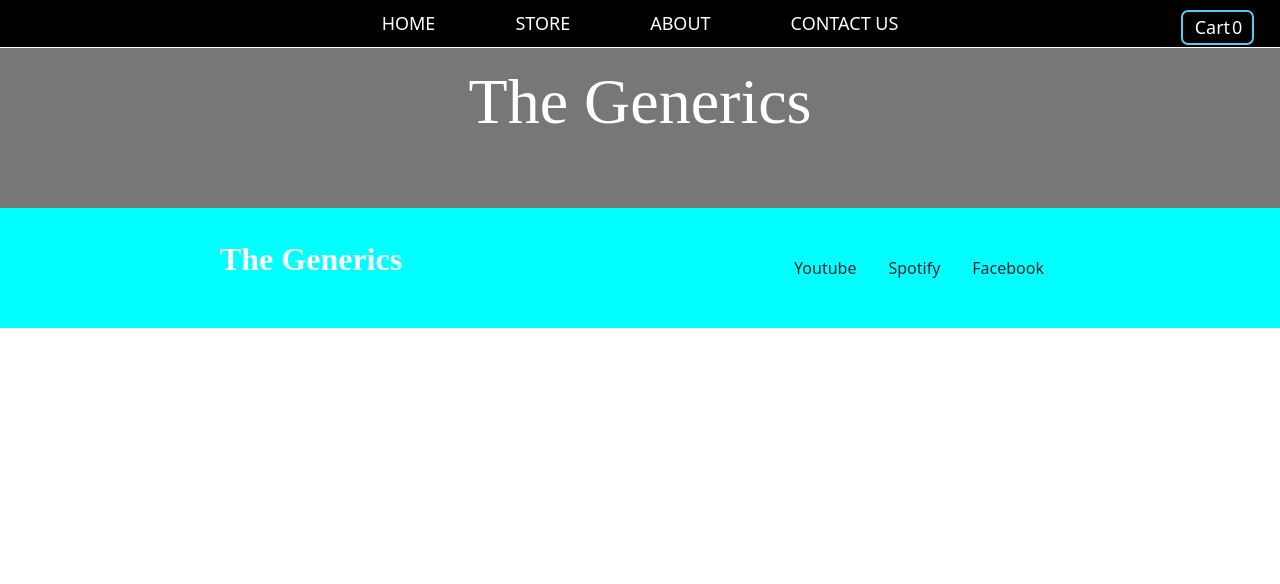
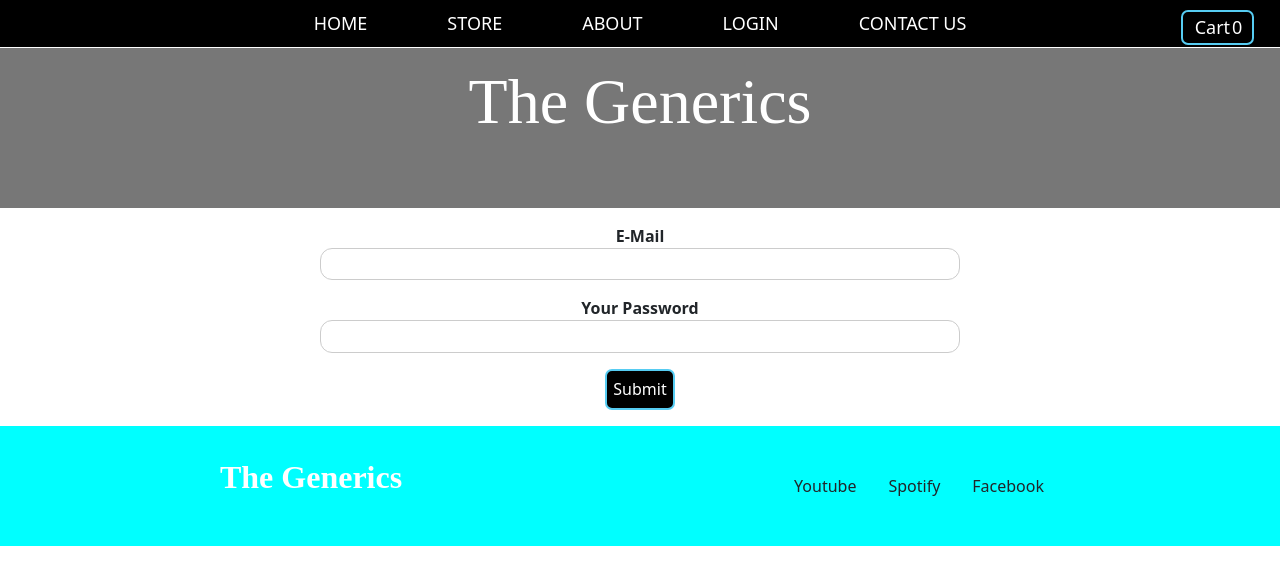
Before and after one commit to Ritukalpa99/reactjs-projects, a React (Create React App) app in the folder Ecommerce/: page /login in a window 1280 px wide. Shown: the top 584 px of the page. Built offline with nearby package versions, Linux system fonts and the light colour scheme.

Commit message:
login task done

```diff
--- a/Ecommerce/src/App.js
+++ b/Ecommerce/src/App.js
@@ -8,6 +8,8 @@ import ContactUs from "./components/Contact/ContactUs";
 import ProductDetails from "./components/Content/Products/ProductDetails";
 import { useState } from "react";
 import { CartProvider } from "./store/cart-context";
+import Login from "./components/Login/Login";
+import { AuthContextProvide } from "./store/auth-context";
 import { BrowserRouter as Router, Routes, Route } from "react-router-dom";
 const productsArr = [
 	{
@@ -48,18 +50,27 @@ const App = () => {
 	};
 	return (
 		<CartProvider>
+			<AuthContextProvide>
 				<Router>
 					<Header onShowCart={showCartHandler} />
 					{isCartOpen && <Cart onClose={hideCartHandler} />}
 					<Routes>
-					<Route path="/" element={<Content items={productsArr} />} />
+						<Route
+							path="/"
+							element={<Content items={productsArr} />}
+						/>
 						<Route path="/about" element={<About />} />
 						<Route path="/home" element={<Home />} />
+						<Route path="/login" element={<Login />} />
 						<Route path="/contact" element={<ContactUs />} />
-					<Route path="/product-detail/:Id" element={<ProductDetails items={productsArr}/>}/>
+						<Route
+							path="/product-detail/:Id"
+							element={<ProductDetails items={productsArr} />}
+						/>
 					</Routes>
 					<Footer />
 				</Router>
+			</AuthContextProvide>
 		</CartProvider>
 	);
 };
--- a/Ecommerce/src/components/Header/Nav.js
+++ b/Ecommerce/src/components/Header/Nav.js
@@ -1,14 +1,14 @@
-import classes from "./Nav.module.css"
+import classes from "./Nav.module.css";
 import { NavLink } from "react-router-dom";
 import { useContext } from "react";
 import CartContext from "../../store/cart-context";
 const Nav = (props) => {
-
 	const cartCtx = useContext(CartContext);
 
 	const itemsCount = cartCtx.cartItems.length;
 
-    return <ul className={classes['nav-list']}>
+	return (
+		<ul className={classes["nav-list"]}>
 			<li>
 				{/* <a href="/">Home</a> */}
 				<NavLink to="/home">HOME</NavLink>
@@ -25,6 +25,9 @@ const Nav = (props) => {
 				{/* <Link href="/about">ABOUT</Link> */}
 			</li>
 			<li>
+				<NavLink to="/login">LOGIN</NavLink>
+			</li>
+			<li>
 				<NavLink to="/contact">CONTACT US</NavLink>
 			</li>
 			<div className={classes["cart-holder"]} onClick={props.onClick}>
@@ -32,6 +35,7 @@ const Nav = (props) => {
 				<span>{itemsCount}</span>
 			</div>
 		</ul>
-}
+	);
+};
 
 export default Nav;
--- /dev/null
+++ b/Ecommerce/src/components/Login/Login.js
@@ -0,0 +1,68 @@
+import AuthContext from "../../store/auth-context";
+import classes from "./Login.module.css";
+import { useRef, useContext } from "react";
+const Login = () => {
+	const emailRef = useRef("");
+	const passwordRef = useRef("");
+
+	const authCtx = useContext(AuthContext);
+
+	const authenticateUser = async (enteredEmail, enteredPassword) => {
+		const url = `https://identitytoolkit.googleapis.com/v1/accounts:signInWithPassword?key=AIzaSyAkB-O7HrlKHlMd86xHpMOhh2U7L8SJMhk`;
+		try {
+			const response = await fetch(url, {
+				method: "POST",
+				body: JSON.stringify({
+					email: enteredEmail,
+					password: enteredPassword,
+					returnSecutedToken: true,
+				}),
+				headers: {
+					"Content-Type": "application/json",
+				},
+			});
+
+			const data = await response.json();
+			if (response.ok) {
+				authCtx.login(data.idToken);
+			} else {
+				let errorMessage = "Auth Failed!";
+				throw new Error(errorMessage);
+			}
+		} catch (err) {
+			alert(err.message);
+		}
+	};
+
+	const submitHandler = (event) => {
+		event.preventDefault();
+
+		const enteredEmail = emailRef.current.value;
+		const enteredPassword = passwordRef.current.value;
+		authenticateUser(enteredEmail, enteredPassword);
+		// alert(`You details are ${enteredEmail}, ${enteredPassword}`);
+	};
+	return (
+		<form onSubmit={submitHandler}>
+			<div className={classes.control}>
+				<lable htmlFor="email">E-Mail</lable>
+				<input type="email" id="mail" required ref={emailRef} />
+			</div>
+			<div className={classes.control}>
+				<lable htmlFor="password">Your Password</lable>
+				<input
+					type="password"
+					id="password"
+					required
+					minLength="7"
+					ref={passwordRef}
+				/>
+			</div>
+			<button type="submit" className={classes.submit}>
+				Submit{" "}
+			</button>
+		</form>
+	);
+};
+
+export default Login;
--- /dev/null
+++ b/Ecommerce/src/components/Login/Login.module.css
@@ -0,0 +1,38 @@
+.control {
+    margin: 1rem 0;
+  }
+
+.control lable {
+    display: block;
+    width: 100%;
+    font-weight: bold;
+    left: 100px;
+    text-align: center;
+}
+
+  .control input {
+    display: block;
+    width: 50%;
+    margin: 0 auto;
+    font: inherit;
+    padding: 0.2rem;
+    border-radius: 12px;
+    border: 1px solid #ccc;
+  }
+
+  .control input:focus{
+    outline: none;
+    border-color: #230052;
+  }
+
+.submit {
+    display: block;
+    /* width: 50%; */
+    margin: 0 auto;
+    padding: 0.4rem;
+    margin-bottom: 1rem;
+    border: 2px solid #56CCF2;
+    border-radius: 7px;
+    background-color: black;
+    color:  white;
+  }
--- /dev/null
+++ b/Ecommerce/src/store/auth-context.js
@@ -0,0 +1,32 @@
+import React, {useState} from 'react';
+
+const AuthContext = React.createContext({
+    token: "",
+    isLoggedIn : false,
+    login : (token) =>{},
+    logout:() => {}
+})
+
+export const AuthContextProvide = (props) => {
+    const [token,setToken] = useState(null);
+
+    const userIsLoggedIn = !!token;
+
+    const loginHandler = (token) => {
+        setToken(token)
+    }
+
+    const logoutHandler  = () => {
+        setToken(null)
+    }
+    const contextValue = {
+        token : token,
+        isLoggedIn : userIsLoggedIn,
+        login : loginHandler,
+        logout : logoutHandler
+    }
+    return <AuthContext.Provider value={contextValue}>
+        {props.children}
+    </AuthContext.Provider>
+}
+export default AuthContext
```
Lines whose indentation alone changed are shown as unchanged.
